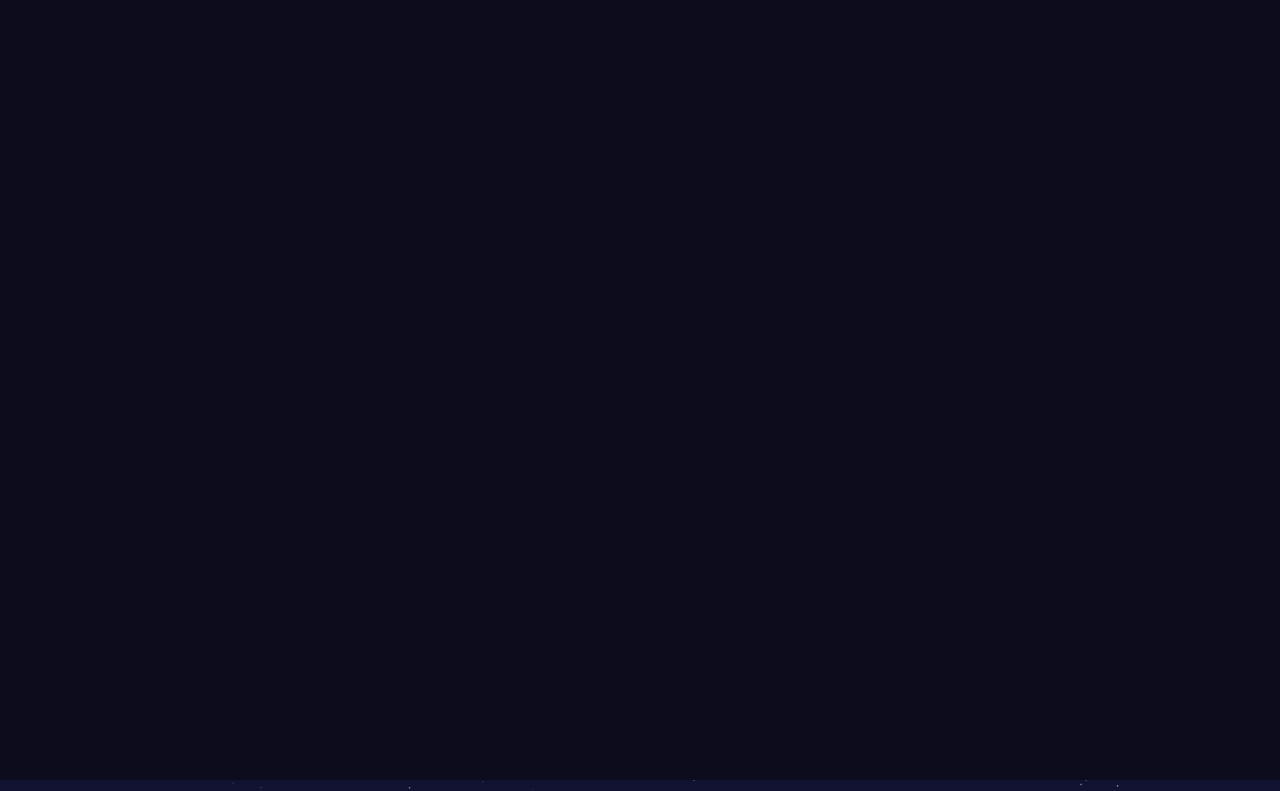
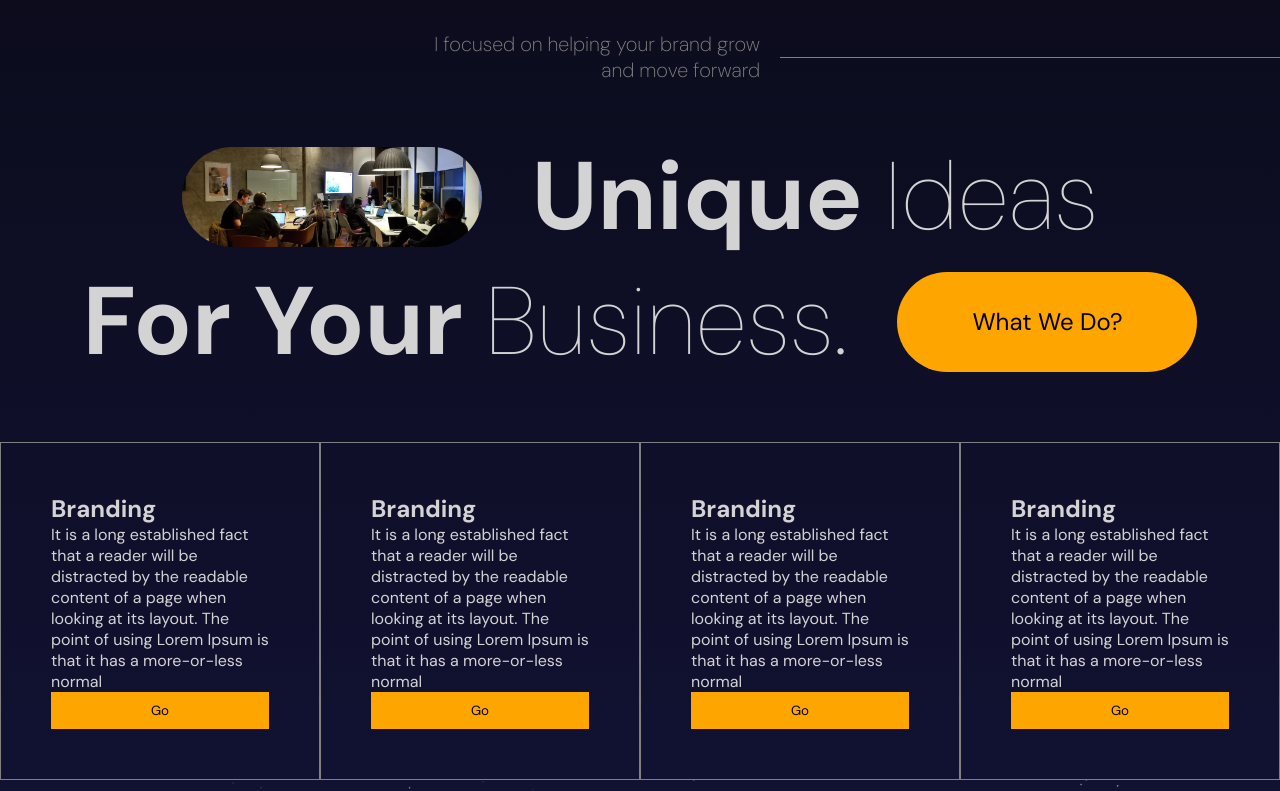
Before and after one commit to Hirankavindu/Animated-portfolio-project, a React (Vite) app: page / in a window 1280 px wide. Shown: the part 1620-2411 px from the top of the page. Built offline with nearby package versions, Linux system fonts and the light colour scheme.

Commit message:
create services section with motion animations

```diff
--- a/src/App.jsx
+++ b/src/App.jsx
@@ -3,6 +3,7 @@ import "./app.scss"
 import Hero from "./components/hero/Hero";
 import Navbar from "./components/navbar/Navbar";
 import Parallax from "./components/parallax/Parallax";
+import Services from "./components/services/Services";
 
 const App = () => {
   return (
@@ -12,7 +13,7 @@ const App = () => {
         <Hero/>
       </section>
       <section id="Services"><Parallax type="services"/></section>
-      <section>Services</section>
+      <section><Services/></section>
       <section id="Portfolio"><Parallax type="portfolio"/></section>
       <section>Portfolio1</section>
       <section>Portfolio2</section>
--- a/src/components/parallax/Parallax.jsx
+++ b/src/components/parallax/Parallax.jsx
@@ -11,7 +11,7 @@ function Parallax({ type }) {
         offset:["start start", "end start"]
     })
 
-    const yText= useTransform(scrollYProgress, [0,1], ["0%", "500%"]);
+    const yText= useTransform(scrollYProgress, [0,1], ["0%", "300%"]);
     const yBg = useTransform(scrollYProgress, [0, 1], ["0%", "100%"]);
   return (
     <div
--- /dev/null
+++ b/src/components/services/Services.jsx
@@ -0,0 +1,116 @@
+import { useRef } from "react";
+import "./services.scss"
+import { animate, motion, useInView } from "framer-motion";
+
+const variants ={
+    initial:{
+        x: -500,
+        y: 100,
+        opacity: 0,
+    },
+    animate:{
+        x: 0,
+        opacity: 1,
+        y: 0,
+        transition:{
+            duration:1,
+            staggerChildren: 0.1,
+        }
+    }
+}
+
+function Services() {
+
+    const ref = useRef()
+
+    const isInView = useInView(ref,{margin:"-100px"})
+
+  return (
+    <motion.div
+      className="services"
+      variants={variants}
+      initial="initial"
+      //   animate="animate"
+      //   whileInView="animate"
+      ref={ref}
+      animate={isInView && "animate"}
+    >
+      <motion.div className="textContainer" variants={variants}>
+        <p>
+          I focused on helping your brand grow
+          <br /> and move forward
+        </p>
+        <hr />
+      </motion.div>
+      <motion.div className="titleContainer" variants={variants}>
+        <div className="title">
+          <img src="/people.webp" alt="" />
+          <h1>
+            <motion.b whileHover={{ color: "orange" }}>Unique</motion.b> Ideas
+          </h1>
+        </div>
+        <div className="title">
+          <h1>
+            <motion.b whileHover={{ color: "orange" }}>For Your</motion.b> Business.
+          </h1>
+          <button>What We Do?</button>
+        </div>
+      </motion.div>
+      <motion.div className="listContainer" variants={variants}>
+        <motion.div
+          className="box"
+          whileHover={{ background: "lightgray", color: "black" }}
+        >
+          <h2>Branding</h2>
+          <p>
+            It is a long established fact that a reader will be distracted by
+            the readable content of a page when looking at its layout. The point
+            of using Lorem Ipsum is that it has a more-or-less normal
+          </p>
+          <button>Go</button>
+        </motion.div>
+
+        <motion.div
+          className="box"
+          whileHover={{ background: "lightgray", color: "black" }}
+        >
+          <h2>Branding</h2>
+          <p>
+            It is a long established fact that a reader will be distracted by
+            the readable content of a page when looking at its layout. The point
+            of using Lorem Ipsum is that it has a more-or-less normal
+          </p>
+          <button>Go</button>
+        </motion.div>
+
+        <motion.div
+          className="box"
+          whileHover={{ background: "lightgray", color: "black" }}
+        >
+          <h2>Branding</h2>
+          <p>
+            It is a long established fact that a reader will be distracted by
+            the readable content of a page when looking at its layout. The point
+            of using Lorem Ipsum is that it has a more-or-less normal
+          </p>
+          <button>Go</button>
+        </motion.div>
+
+        <motion.div
+          className="box"
+          whileHover={{ background: "lightgray", color: "black" }}
+        >
+          <h2>Branding</h2>
+          <p>
+            It is a long established fact that a reader will be distracted by
+            the readable content of a page when looking at its layout. The point
+            of using Lorem Ipsum is that it has a more-or-less normal
+          </p>
+          <button>Go</button>
+        </motion.div>
+      </motion.div>
+    </motion.div>
+  );
+}
+
+export default Services
--- /dev/null
+++ b/src/components/services/services.scss
@@ -0,0 +1,84 @@
+.services{
+ background: linear-gradient(180deg, #0c0c1d, #111132);
+ height: 100%;
+ display: flex;
+ flex-direction: column;
+ justify-content: space-between;
+
+
+ .textContainer{
+    flex: 1;
+    align-self: flex-end;
+    display: flex;
+    align-items: center;
+    gap: 20px;
+
+    p{
+        font-weight: 200;
+        font-size: 20px;
+        color: gray;
+        text-align: right;
+    }
+
+    hr{
+        width: 500px;
+        border: none;
+        border-top: 0.5px solid gray;
+    }
+ }
+ .titleContainer{
+    flex: 2;
+    display: flex;
+    flex-direction: column;
+    align-items: center;
+
+    .title{
+        display: flex;
+        align-items: center;
+        gap: 50px;
+
+        img{
+            width: 300px;
+            height: 100px;
+            border-radius: 50px;
+            object-fit: cover;
+        }
+
+        h1{
+            font-size: 96px;
+            font-weight: 100;
+        }
+
+        button{
+            width: 300px;
+            height: 100px;
+            border-radius: 50px;
+            background-color: orange;
+            border: none;
+            font-size: 24px;
+            cursor: pointer;
+        }
+    }
+ }
+ .listContainer{
+    flex: 2;
+    display: flex;
+    max-width: 1366px;
+    margin: auto;
+
+    .box{
+        padding: 50px;
+        border: 0.5px solid gray;
+        display: flex;
+        flex-direction: column;
+        justify-content: space-between;
+
+        button{
+            padding: 10px;
+            background-color: orange;
+            border: none;
+            cursor: pointer;
+        }
+    }
+ }
+}
```
